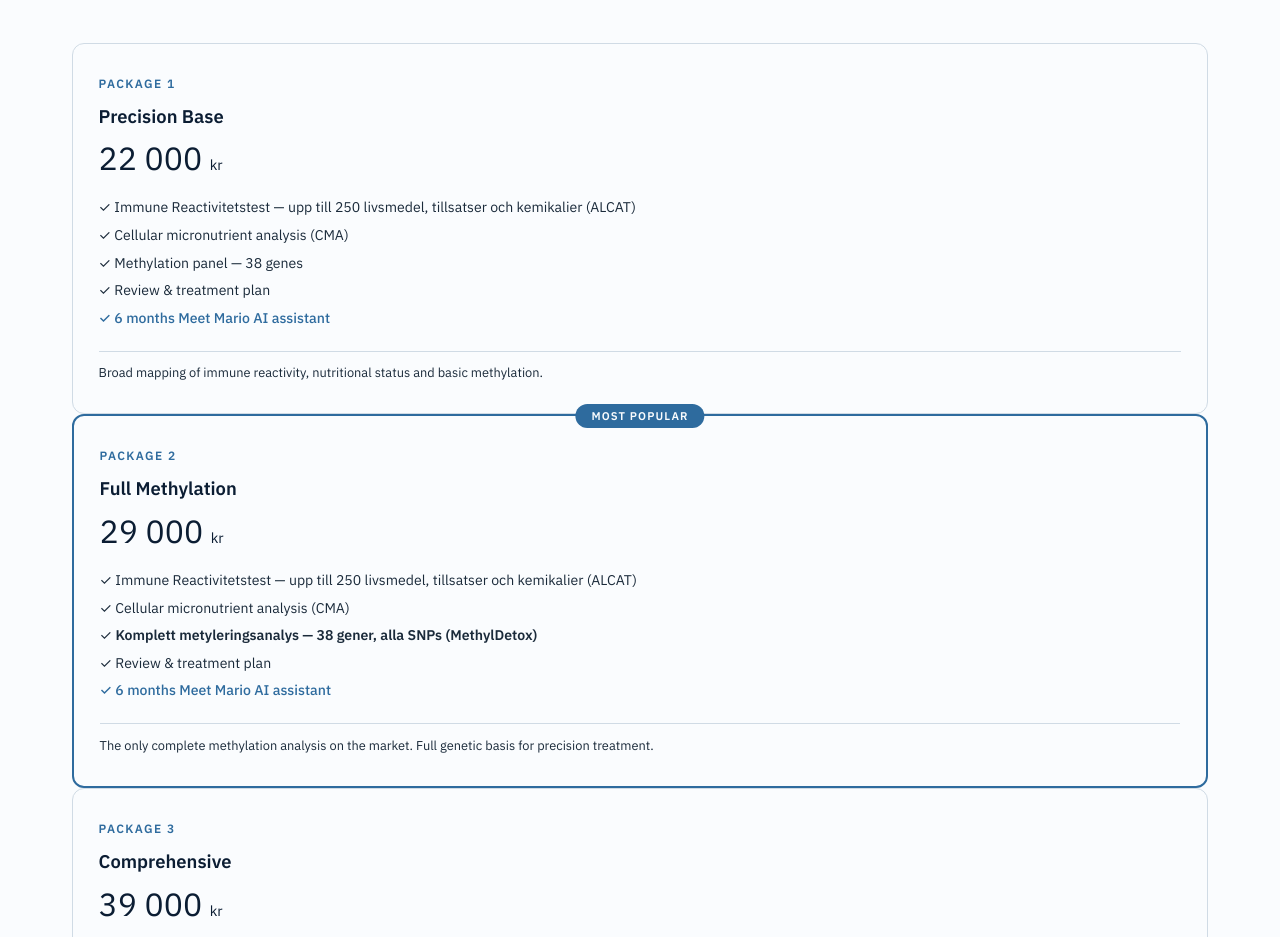
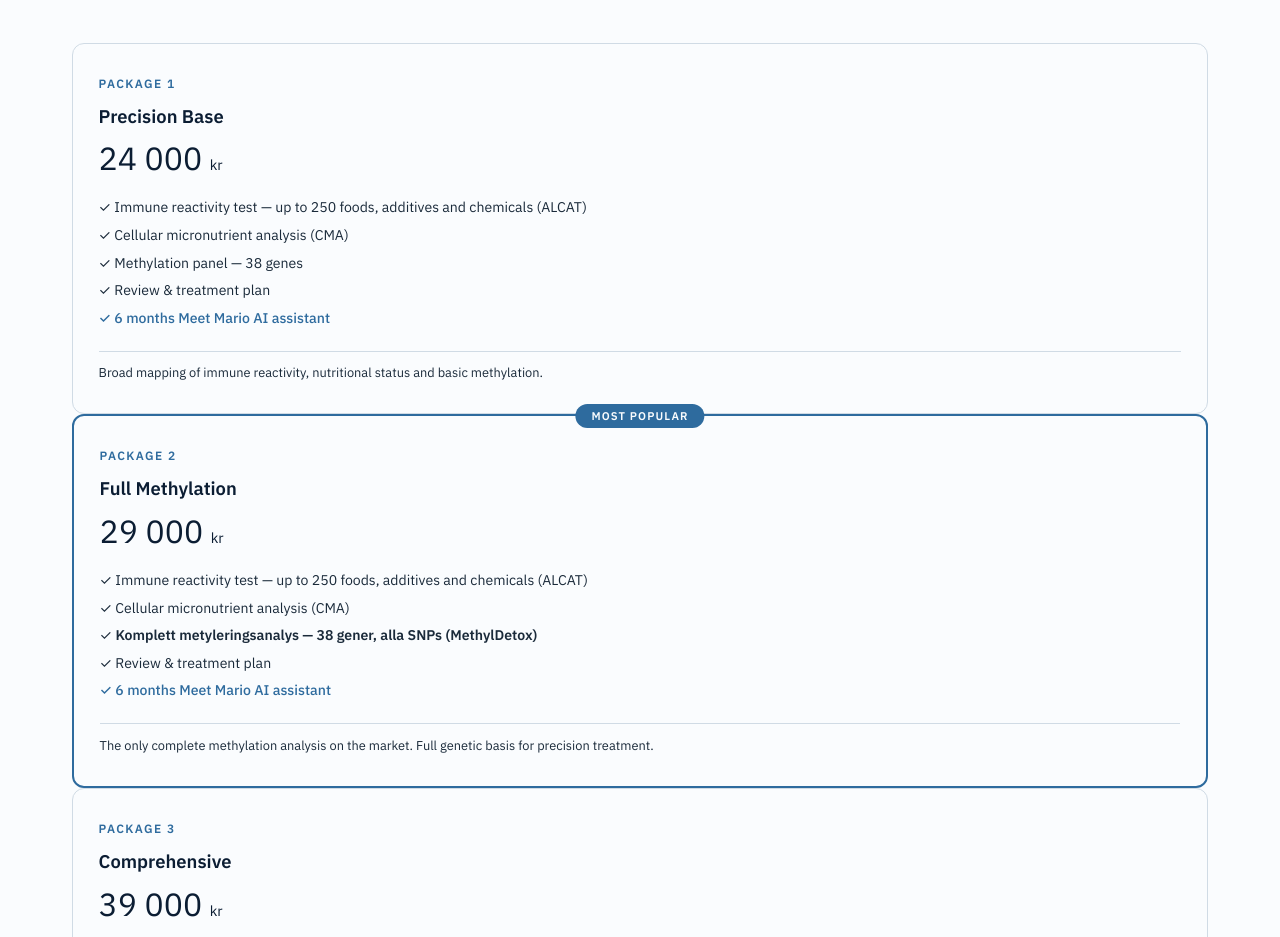
Before and after one commit to meetmarioai/medibalans-website, a website: page en/index.html in a window 1280 px wide. Shown: the part 7800-8737 px from the top of the page. Drawn offline with Linux system fonts and the light colour scheme.

Commit message:
fix(pricing): Paket 1 corrected to 24 000 kr; translate Swedish ALCAT line on EN table

```diff
--- a/en/index.html
+++ b/en/index.html
@@ -2106,9 +2106,9 @@ fbq('track','PageView');
       <div class="reveal" style="background:var(--white); border-radius:12px; border:1px solid var(--border); padding: 2rem 1.6rem; display:flex; flex-direction:column;">
         <div style="font-size:0.75rem; letter-spacing:0.12em; text-transform:uppercase; color:var(--blue); font-weight:600; margin-bottom:0.8rem;">Package 1</div>
         <h3 style="font-family:var(--font-heading); font-size:1.15rem; color:var(--navy); margin-bottom:0.6rem;">Precision Base</h3>
-        <div style="font-family:var(--font-heading); font-size:2rem; color:var(--navy); margin-bottom:1.2rem;">22 000 <span style="font-size:0.9rem; font-family:var(--font-body); color:var(--text-muted);">kr</span></div>
+        <div style="font-family:var(--font-heading); font-size:2rem; color:var(--navy); margin-bottom:1.2rem;">24 000 <span style="font-size:0.9rem; font-family:var(--font-body); color:var(--text-muted);">kr</span></div>
         <div style="flex:1; display:flex; flex-direction:column; gap:0.6rem; margin-bottom:1.5rem;">
-          <div style="font-size:0.88rem; color:var(--text); padding-left:1rem; text-indent:-1rem;">✓ Immune Reactivitetstest — upp till 250 livsmedel, tillsatser och kemikalier (ALCAT)</div>
+          <div style="font-size:0.88rem; color:var(--text); padding-left:1rem; text-indent:-1rem;">✓ Immune reactivity test — up to 250 foods, additives and chemicals (ALCAT)</div>
           <div style="font-size:0.88rem; color:var(--text); padding-left:1rem; text-indent:-1rem;">✓ Cellular micronutrient analysis (CMA)</div>
           <div style="font-size:0.88rem; color:var(--text); padding-left:1rem; text-indent:-1rem;">✓ Methylation panel — 38 genes</div>
           <div style="font-size:0.88rem; color:var(--text); padding-left:1rem; text-indent:-1rem;">✓ Review & treatment plan</div>
@@ -2123,7 +2123,7 @@ fbq('track','PageView');
         <h3 style="font-family:var(--font-heading); font-size:1.15rem; color:var(--navy); margin-bottom:0.6rem;">Full Methylation</h3>
         <div style="font-family:var(--font-heading); font-size:2rem; color:var(--navy); margin-bottom:1.2rem;">29 000 <span style="font-size:0.9rem; font-family:var(--font-body); color:var(--text-muted);">kr</span></div>
         <div style="flex:1; display:flex; flex-direction:column; gap:0.6rem; margin-bottom:1.5rem;">
-          <div style="font-size:0.88rem; color:var(--text); padding-left:1rem; text-indent:-1rem;">✓ Immune Reactivitetstest — upp till 250 livsmedel, tillsatser och kemikalier (ALCAT)</div>
+          <div style="font-size:0.88rem; color:var(--text); padding-left:1rem; text-indent:-1rem;">✓ Immune reactivity test — up to 250 foods, additives and chemicals (ALCAT)</div>
           <div style="font-size:0.88rem; color:var(--text); padding-left:1rem; text-indent:-1rem;">✓ Cellular micronutrient analysis (CMA)</div>
           <div style="font-size:0.88rem; color:var(--text); padding-left:1rem; text-indent:-1rem;">✓ <strong>Komplett metyleringsanalys — 38 gener, alla SNPs (MethylDetox)</strong></div>
           <div style="font-size:0.88rem; color:var(--text); padding-left:1rem; text-indent:-1rem;">✓ Review & treatment plan</div>
```
Also changed, not shown: index.html (+1 -1 lines).
